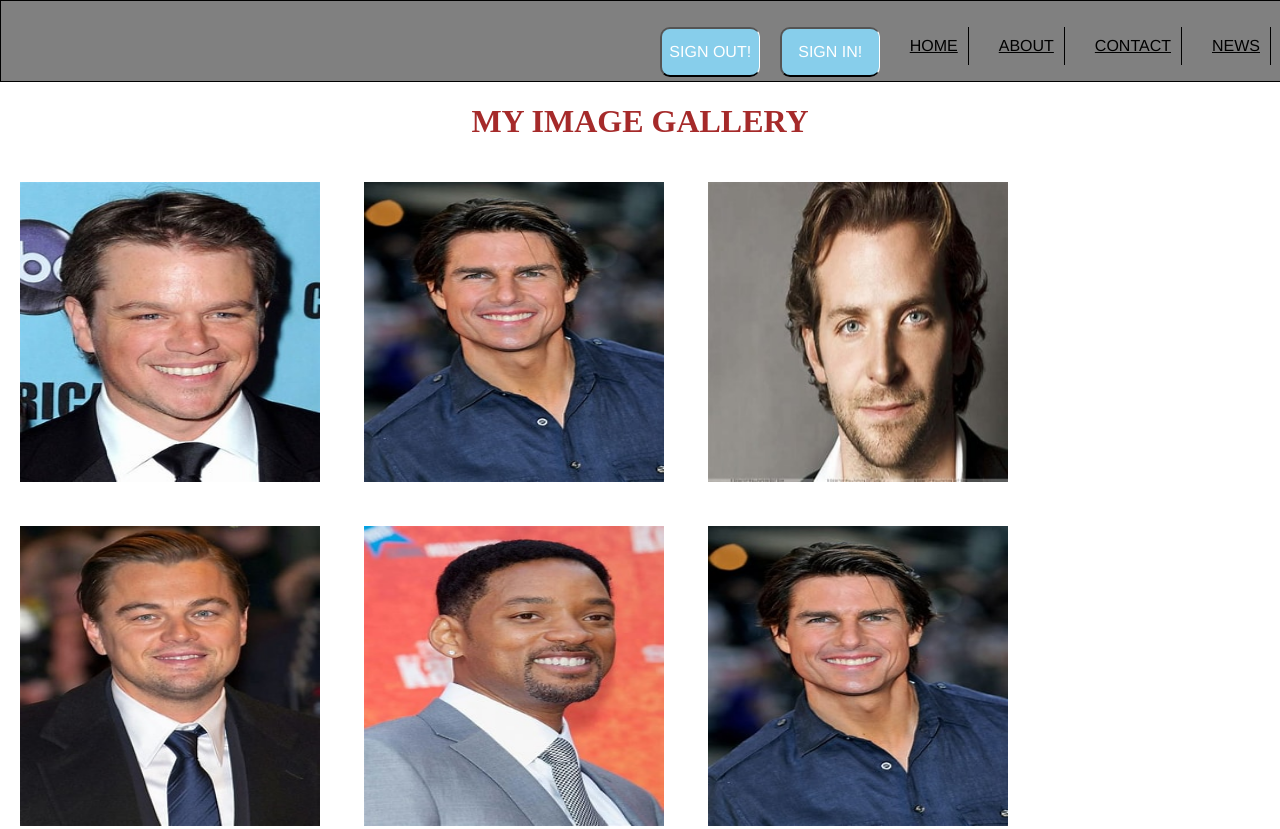
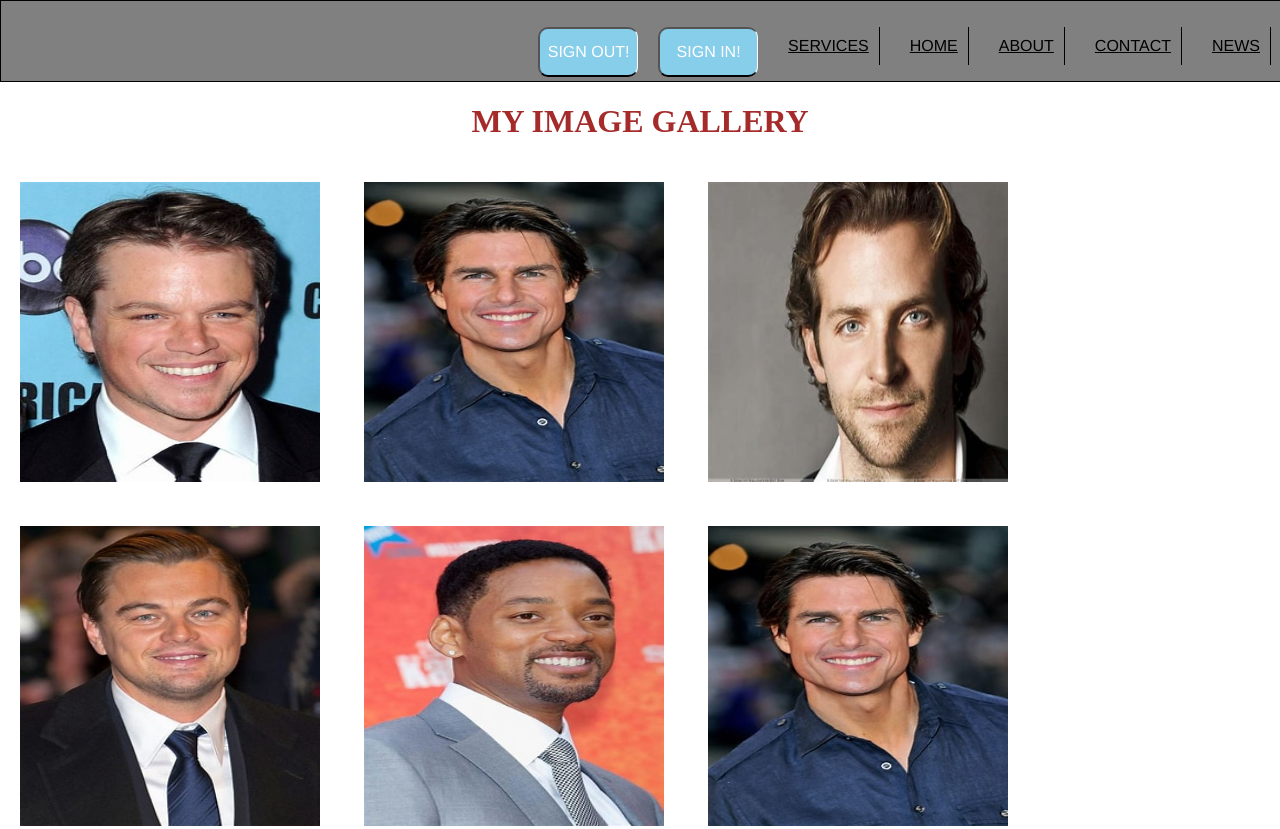
Before and after one commit to splitus1989/project1, a plain HTML site: page index.html in a window 1280 px wide. Shown: the top 829 px of the page. Drawn offline with Linux system fonts and the light colour scheme.

Commit message:
added services

```diff
--- a/index.html
+++ b/index.html
@@ -14,6 +14,8 @@
         <li><a href="#">CONTACT</a></li>
         <li><a href="#">ABOUT</a></li>
         <li><a href="#">HOME</a></li>
+        <li><a href="#">SERVICES</a></li>
+
         <button>SIGN IN!</button>
         <button>SIGN OUT!</button>
     </ul>
```
